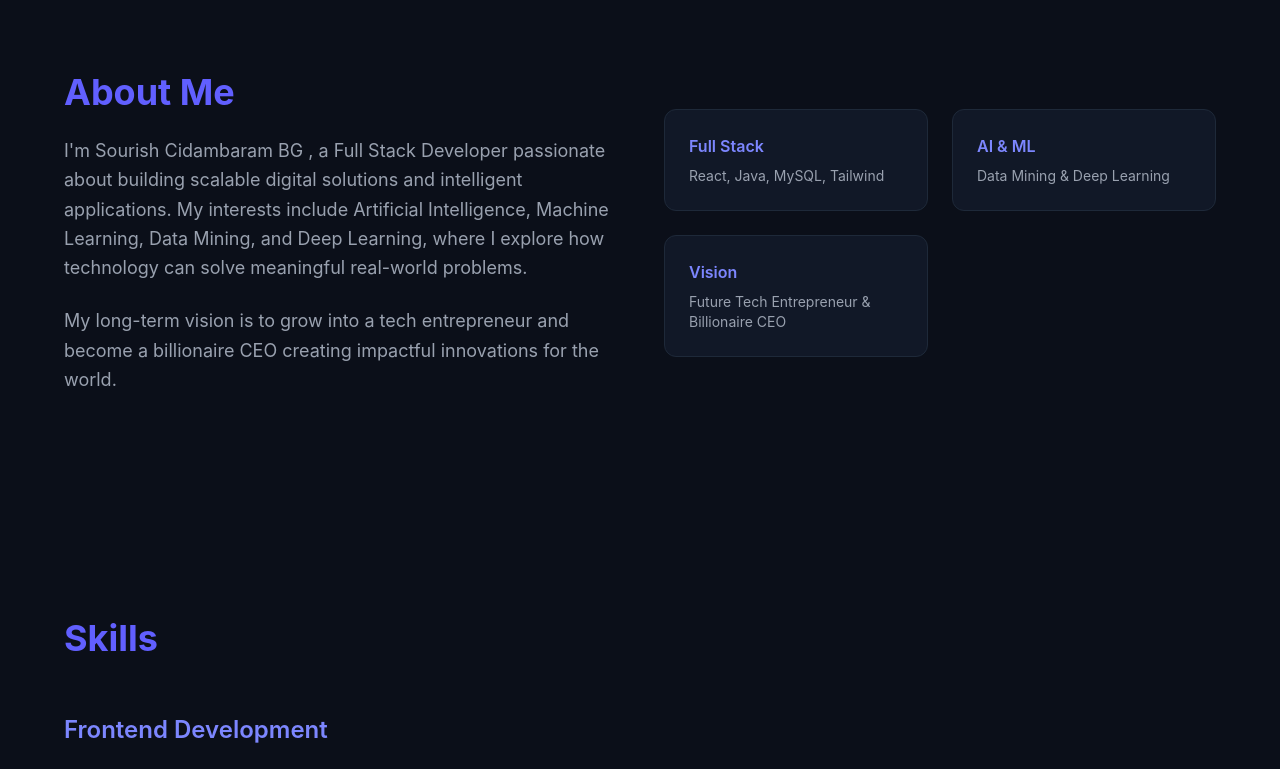
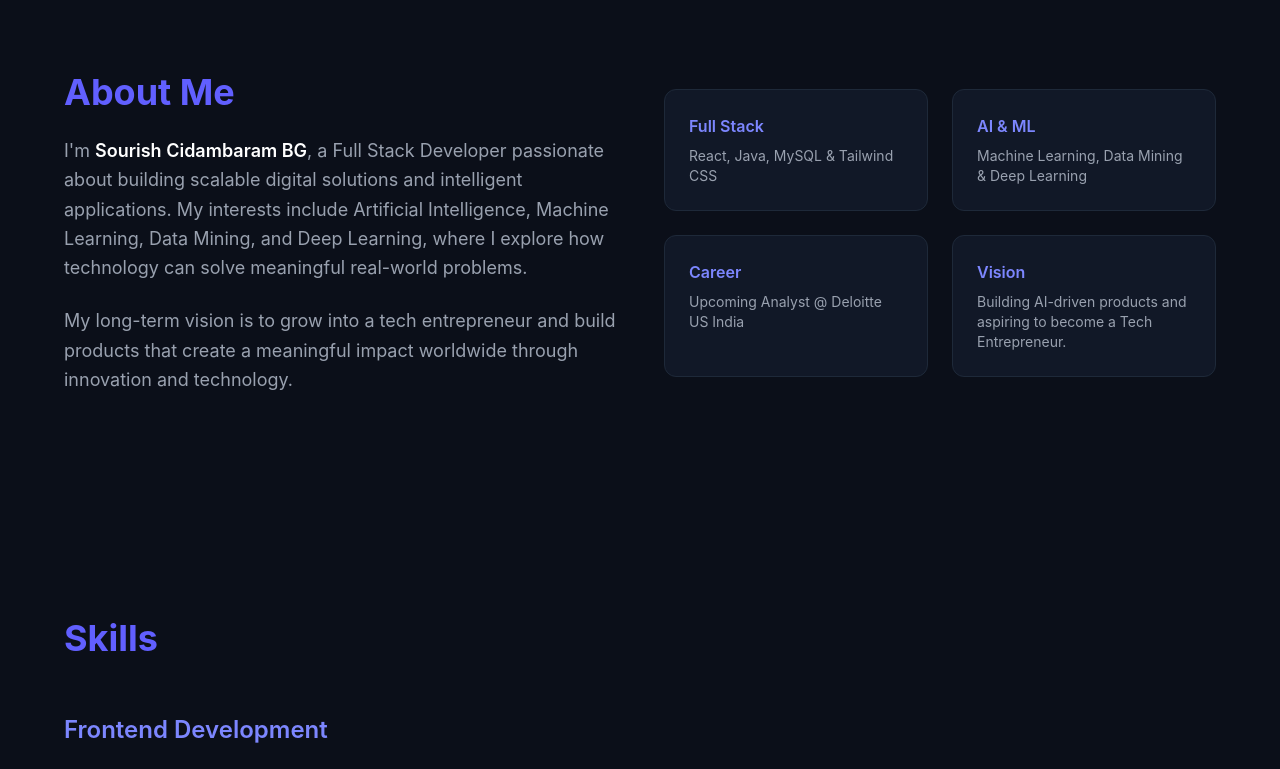
Before and after one commit to Sourish-Cidambaram007-BG/portfolio, a React (Vite) app: page / in a window 1280 px wide. Shown: the part 840-1609 px from the top of the page. Built offline with nearby package versions, Linux system fonts and the light colour scheme.

Commit message:
Updated About section with Deloitte role and portfolio improvements

```diff
--- a/src/components/About.jsx
+++ b/src/components/About.jsx
@@ -19,15 +19,18 @@ function About() {
           </h2>
 
           <p className="text-gray-400 text-lg leading-relaxed">
-            I'm Sourish Cidambaram BG , a Full Stack Developer passionate about building scalable digital solutions and intelligent applications. My
-            interests include Artificial Intelligence, Machine Learning,
-            Data Mining, and Deep Learning, where I explore how technology
-            can solve meaningful real-world problems.
+            I'm <span className="text-white font-semibold">Sourish Cidambaram BG</span>, a
+            Full Stack Developer passionate about building scalable digital
+            solutions and intelligent applications. My interests include
+            Artificial Intelligence, Machine Learning, Data Mining, and Deep
+            Learning, where I explore how technology can solve meaningful
+            real-world problems.
           </p>
 
           <p className="text-gray-400 text-lg leading-relaxed mt-6">
-            My long-term vision is to grow into a tech entrepreneur and become a
-            billionaire CEO creating impactful innovations for the world.
+            My long-term vision is to grow into a tech entrepreneur and build
+            products that create a meaningful impact worldwide through
+            innovation and technology.
           </p>
         </motion.div>
 
@@ -38,32 +41,42 @@ function About() {
           transition={{ duration: 0.8 }}
           className="grid grid-cols-2 gap-6"
         >
-          <div className="bg-[#111827] p-6 rounded-xl border border-gray-800">
+          <div className="bg-[#111827] p-6 rounded-xl border border-gray-800 hover:border-indigo-500 transition">
             <h3 className="text-indigo-400 font-semibold">
               Full Stack
             </h3>
             <p className="text-gray-400 text-sm mt-2">
-              React, Java, MySQL, Tailwind
+              React, Java, MySQL & Tailwind CSS
             </p>
           </div>
 
-          <div className="bg-[#111827] p-6 rounded-xl border border-gray-800">
+          <div className="bg-[#111827] p-6 rounded-xl border border-gray-800 hover:border-indigo-500 transition">
             <h3 className="text-indigo-400 font-semibold">
               AI & ML
             </h3>
             <p className="text-gray-400 text-sm mt-2">
-              Data Mining & Deep Learning
+              Machine Learning, Data Mining & Deep Learning
             </p>
           </div>
 
-          <div className="bg-[#111827] p-6 rounded-xl border border-gray-800">
+          <div className="bg-[#111827] p-6 rounded-xl border border-gray-800 hover:border-indigo-500 transition">
+            <h3 className="text-indigo-400 font-semibold">
+              Career
+            </h3>
+            <p className="text-gray-400 text-sm mt-2">
+              Upcoming Analyst @ Deloitte US India
+            </p>
+          </div>
+
+          <div className="bg-[#111827] p-6 rounded-xl border border-gray-800 hover:border-indigo-500 transition">
             <h3 className="text-indigo-400 font-semibold">
               Vision
             </h3>
             <p className="text-gray-400 text-sm mt-2">
-              Future Tech Entrepreneur & Billionaire CEO
+              Building AI-driven products and aspiring to become a Tech Entrepreneur.
             </p>
           </div>
+
         </motion.div>
 
       </div>
--- a/src/components/Responsibilities.jsx
+++ b/src/components/Responsibilities.jsx
@@ -1,11 +1,11 @@
 import { motion } from "framer-motion";
-import { FaUserTie, FaBullhorn } from "react-icons/fa";
+import { FaUserTie, FaBullhorn, FaBriefcase } from "react-icons/fa";
 
 const responsibilities = [
   {
     title: "Class Representative (2025 - 2026)",
     description:
-      "Representing my class by coordinating with faculty members, supporting classmates academically, and managing communication between students and department.",
+      "Representing my class by coordinating with faculty members, supporting classmates academically, and managing communication between students and the department.",
     icon: <FaUserTie size={28} />,
   },
   {
@@ -13,6 +13,12 @@ const responsibilities = [
     description:
       "Actively promoting department initiatives, supporting student engagement activities, and representing the Computer Science department at campus-level programs.",
     icon: <FaBullhorn size={28} />,
+  },
+  {
+    title: "Chief Operating Officer – Premier Litho Works (Apr 2026 – Present)",
+    description:
+      "Leading operational activities, coordinating project execution, improving business workflows, and driving digital initiatives while supporting strategic decision-making for the organization.",
+    icon: <FaBriefcase size={28} />,
   },
 ];
 
@@ -35,12 +41,12 @@ function Responsibilities() {
         </motion.h2>
 
         {/* Responsibility Cards */}
-        <div className="grid md:grid-cols-2 gap-8">
+        <div className="grid md:grid-cols-2 lg:grid-cols-3 gap-8">
           {responsibilities.map((item, index) => (
             <motion.div
               key={index}
               whileHover={{ scale: 1.05 }}
-              className="bg-[#111827] border border-gray-800 rounded-xl p-6 shadow-md hover:border-indigo-500 transition"
+              className="bg-[#111827] border border-gray-800 rounded-xl p-6 shadow-md hover:border-indigo-500 hover:shadow-indigo-500/20 hover:shadow-lg transition duration-300"
             >
               <div className="text-indigo-400 mb-4">
                 {item.icon}
```
